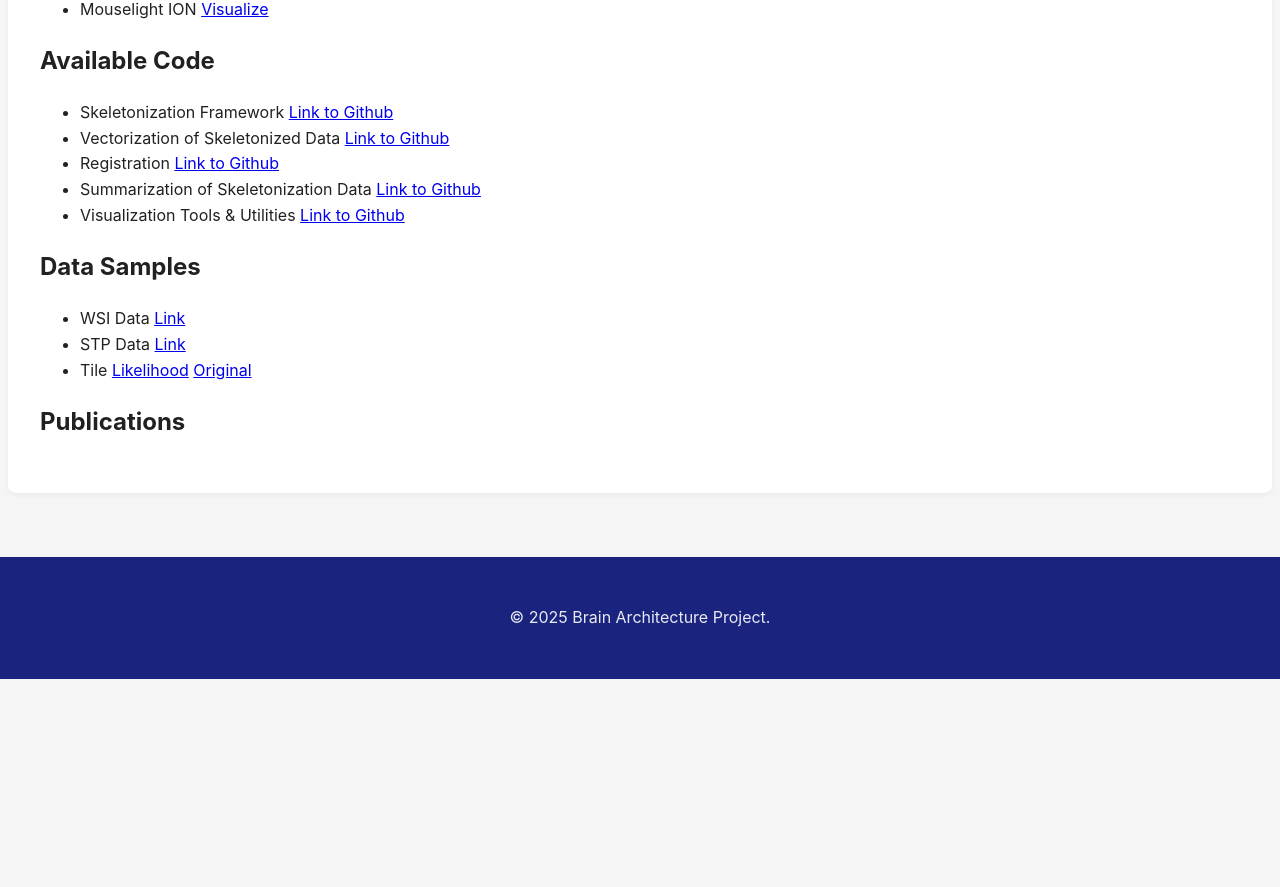
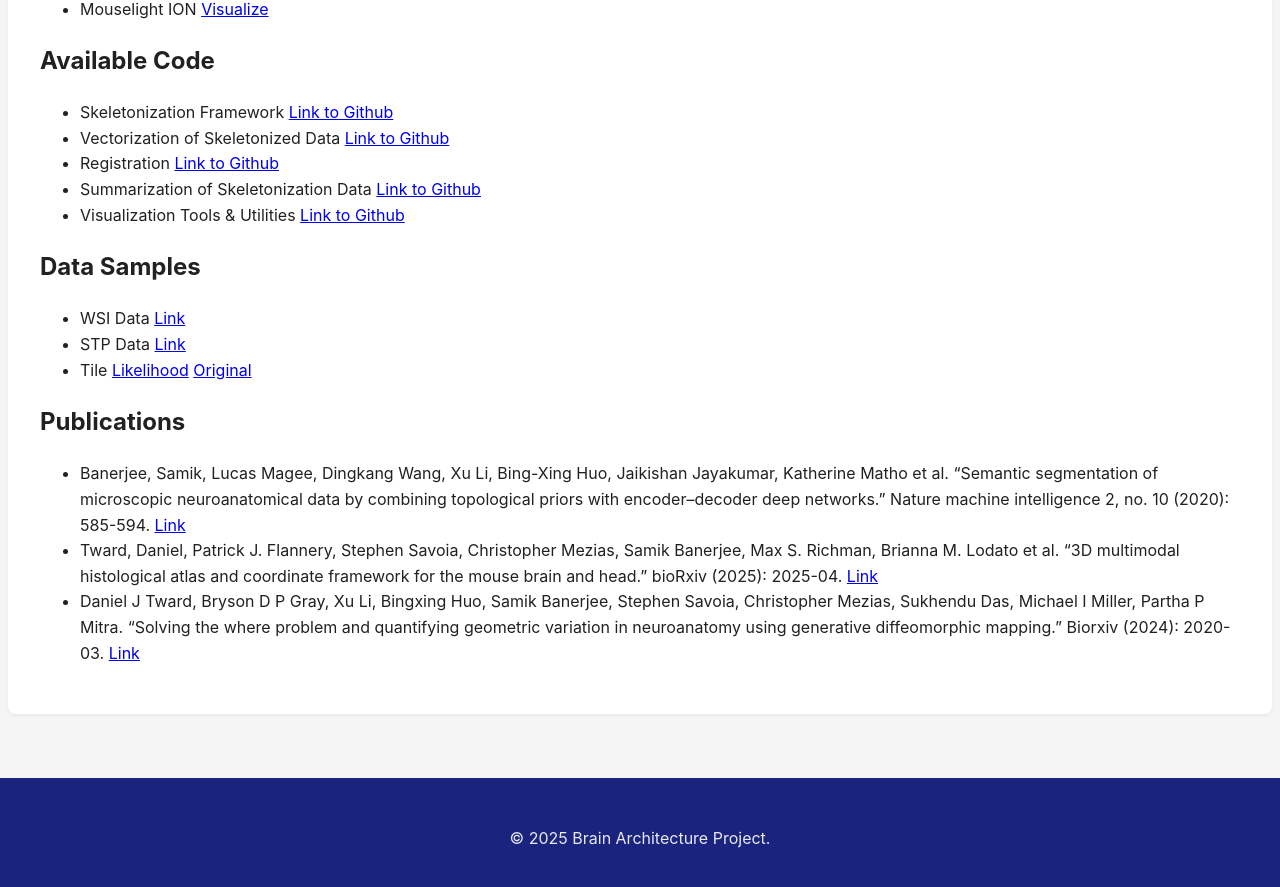
Before and after one commit to ppmitra/BAPDataAndCode, a Jekyll site: the page built from pages/skeletonization.md, in a window 1280 px wide and 900 px high, scrolled down 795 px. Shown: the top 887 px of the window. Built offline with Jekyll 4.4.1, drawn with Linux system fonts in a browser that asks for light colours; comment, search, counter and statistics services are not loaded; before the commit the page ends 1474 px from its top, so only the background shows below that.

Commit message:
Update skeletonization.md

```diff
--- a/pages/skeletonization.md
+++ b/pages/skeletonization.md
@@ -24,3 +24,6 @@ Resources for our Skeletonization and Summarization Framework
 - Tile [Likelihood](https://drive.google.com/file/d/1I7BCvxPcZ7XLPyxDrcdPebwy7QJrvLK2/view?usp=drive_link) [Original](https://drive.google.com/file/d/1azSahB9rP_YRr_GIXgaaex5YQAc16FKz/view?usp=drive_link)
 
 ## Publications
+- Banerjee, Samik, Lucas Magee, Dingkang Wang, Xu Li, Bing-Xing Huo, Jaikishan Jayakumar, Katherine Matho et al. "Semantic segmentation of microscopic neuroanatomical data by combining topological priors with encoder–decoder deep networks." Nature machine intelligence 2, no. 10 (2020): 585-594. [Link](https://www.nature.com/articles/s42256-020-0227-9)
+- Tward, Daniel, Patrick J. Flannery, Stephen Savoia, Christopher Mezias, Samik Banerjee, Max S. Richman, Brianna M. Lodato et al. "3D multimodal histological atlas and coordinate framework for the mouse brain and head." bioRxiv (2025): 2025-04. [Link](https://www.biorxiv.org/content/10.1101/2025.04.30.650246v1.abstract)
+- Daniel J Tward, Bryson D P Gray, Xu Li, Bingxing Huo, Samik Banerjee, Stephen Savoia, Christopher Mezias, Sukhendu Das, Michael I Miller, Partha P Mitra. "Solving the where problem and quantifying geometric variation in neuroanatomy using generative diffeomorphic mapping." Biorxiv (2024): 2020-03. [Link](https://www.biorxiv.org/content/10.1101/2020.03.22.002618v2.abstract)
```
